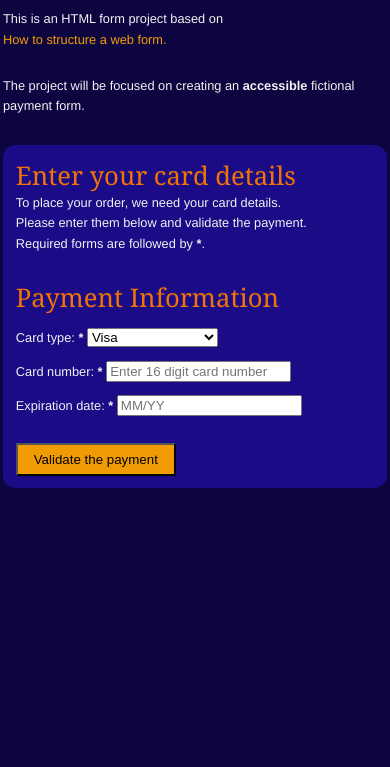
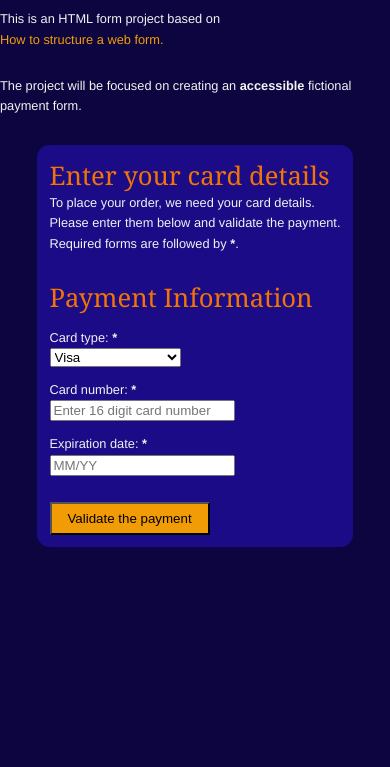
Before and after one commit to nogib001/HTML-and-CSS-Project-2, a plain HTML site: page index.html in a window 390 px wide. Shown: the part 77-844 px from the top of the page. Drawn offline with Linux system fonts and the light colour scheme.

Commit message:
Started to try out media queries for this project.

```diff
--- a/styles.css
+++ b/styles.css
@@ -100,3 +100,26 @@ button {
   padding: 0.5em;
   margin-top: 2em;
 }
+
+/* RESPONSIVENESS */
+
+@media screen and  (max-width: 720px) {
+
+  #desc {
+    display: row;
+
+    width: 100%;
+    max-width: 100%;
+  }
+
+    #card, #number, #expiration {
+    display: flex;
+    flex-direction: row;
+    gap: nowrap;
+  }
+
+  #form {
+    width: 100%;
+    max-width: 100%;
+  }
+}
```
